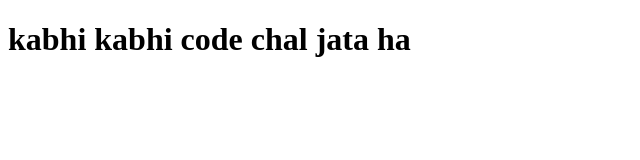
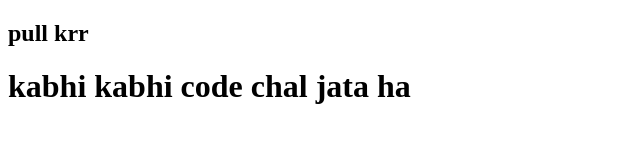
Before and after one commit to adityachaudhary4777-gif/firstrepo-, a plain HTML site: page index.html in a window 1280 px wide. Shown: the whole page, without its empty margins (0-640 px from the left). Drawn offline with Linux system fonts and the light colour scheme.

Commit message:
index.html

```diff
--- a/index.html
+++ b/index.html
@@ -6,6 +6,7 @@
     <title>Document</title>
 </head>
 <body>
+    <h2> pull krr</h2>
     <h1>kabhi kabhi code chal jata ha</h1>
 </body>
 </html>
```
